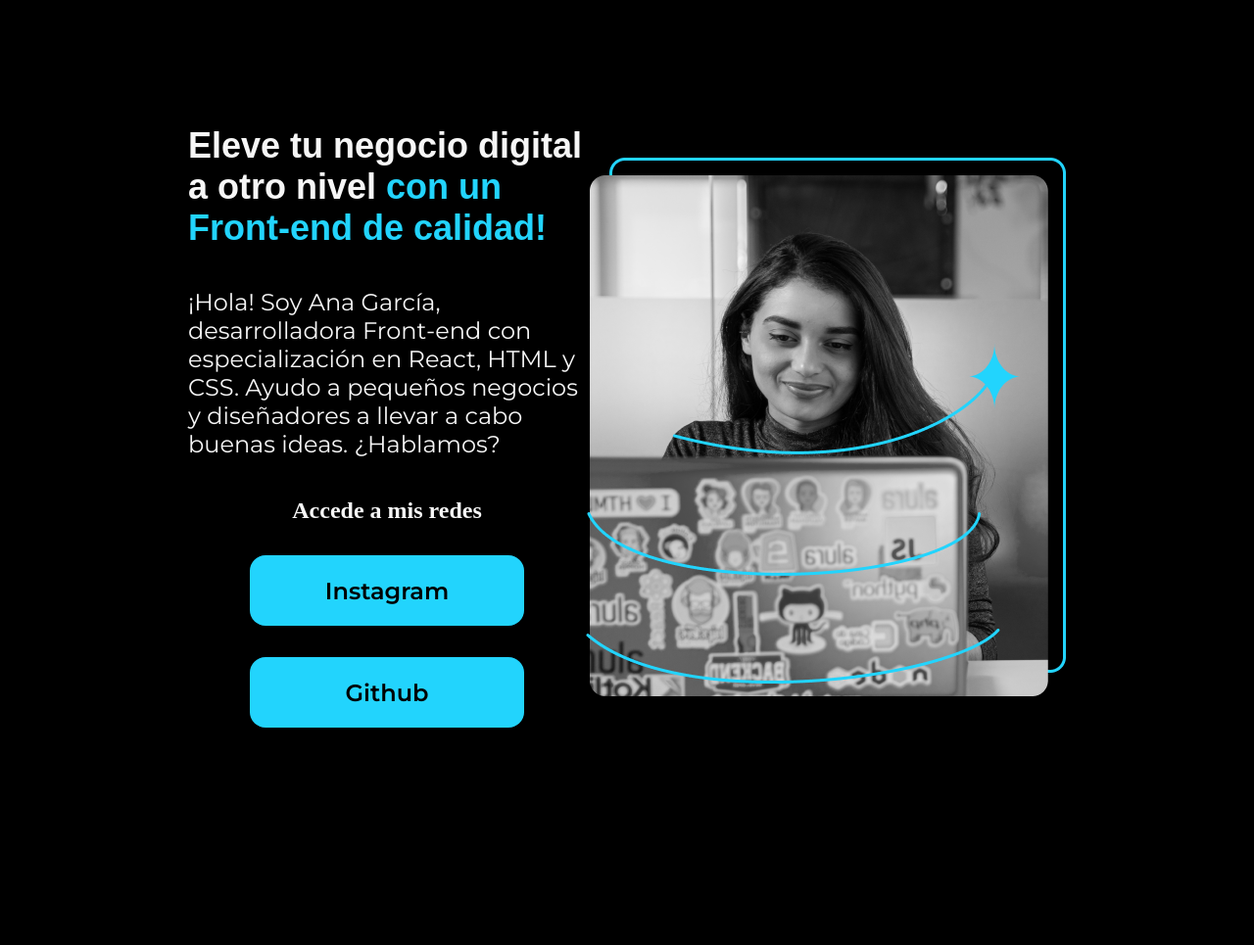
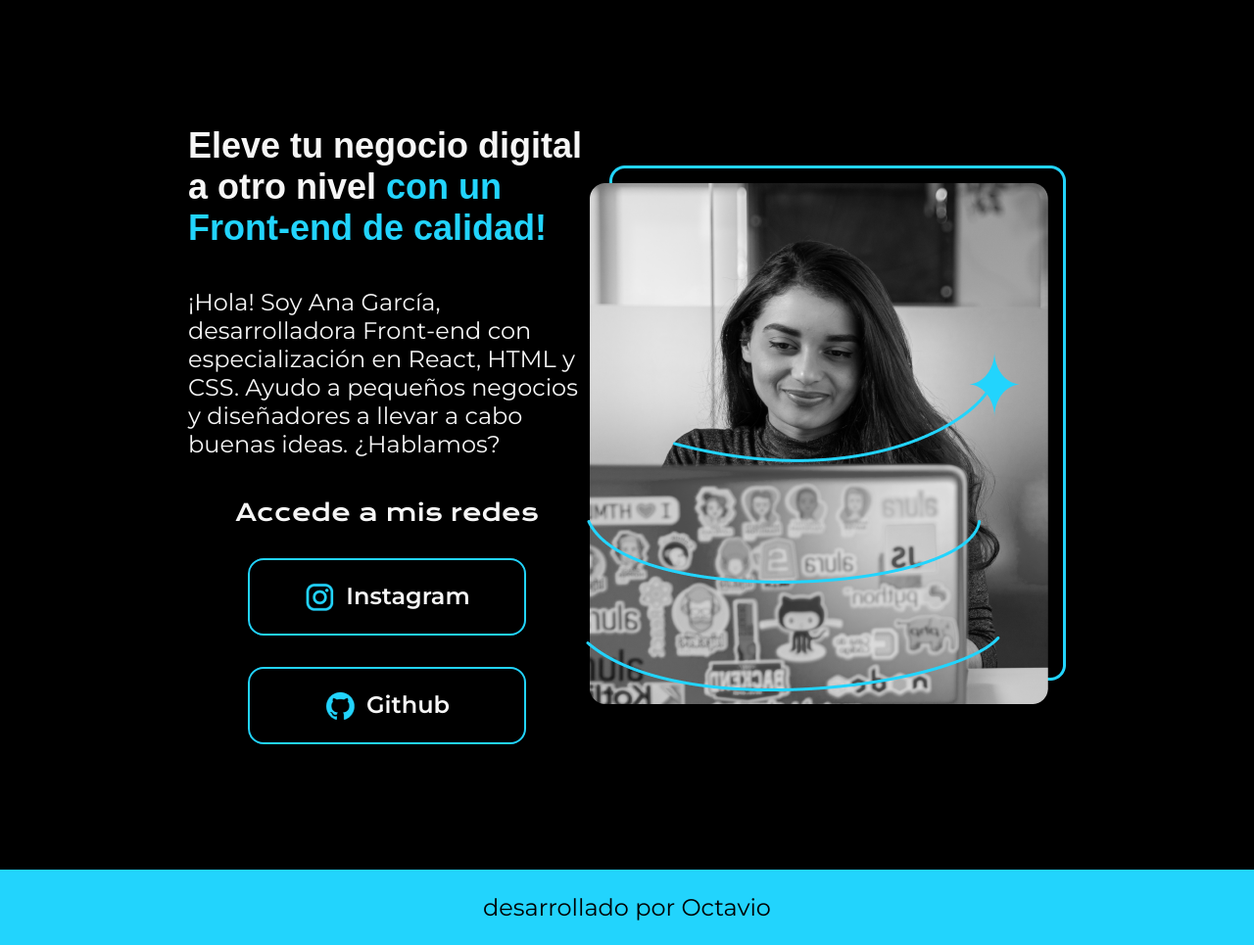
Before and after one commit to OctavioPinoRosas/CursosAlura, a plain HTML site: page Portafolio/index.html in a window 1280 px wide. Shown: the whole page at 98% size. Before the commit the page ends 928 px from the top, so only its background shows below. Drawn offline with nearby package versions, Linux system fonts and the light colour scheme.

Commit message:
Add assets, add footer, and add hover to change bottons

```diff
--- a/Portafolio/index.html
+++ b/Portafolio/index.html
@@ -23,12 +23,18 @@
             </p>
             <div class="presentacion__enlaces">
                 <h2 class="presentacion__enlaces__subtitulo">Accede a mis redes</h2>
-                <a class="presentacion__enlaces__link" href="https://www.instagram.com/">Instagram</a>
-                <a class="presentacion__enlaces__link" href="https://www.github.com/">Github</a>
+                <a class="presentacion__enlaces__link" href="https://www.instagram.com/">
+                    <img src="./assets/instagram.png">
+                    Instagram</a>
+                <a class="presentacion__enlaces__link" href="https://www.github.com/">
+                    <img src="./assets/github.png">
+                    Github</a>
             </div>
         </section>
-        <img src="Imagem.png" alt="Imagen de Ana García trabajando">
+        <img src="./assets/Imagem.png" alt="Imagen de Ana García trabajando">
     </main>
-    <footer></footer>
+    <footer class="footer">
+        <p>desarrollado por Octavio</p>
+    </footer>
 </body>
 </html>
--- a/Portafolio/style.css
+++ b/Portafolio/style.css
@@ -8,7 +8,6 @@
 body {
     background-color: #000000;
     color: #f6f6f6;
-    height: 100vh;
     box-sizing: border-box;
 }
 
@@ -48,9 +47,14 @@ body {
     gap: 32px;
 }
 
+.presentacion__enlaces__subtitulo{
+    font-family: 'krona One', sans-serif;
+    font-family: 24px;
+    font-weight: 400;
+}
+
 .presentacion__enlaces__link{
     width: 280px;
-    background-color: #22D4FD;
     text-align: center;
     padding: 21.5px 0;
     border-radius: 16px;
@@ -58,5 +62,24 @@ body {
     font-size: 24px;
     font-weight: 600;
     text-decoration: none;
+    color: #f6f6f6;
+    border: 2px solid #22D4FD;
+    display: flex;
+    justify-content: center;
+    gap: 10px;
+}
+
+.presentacion__enlaces__link:hover{
+    background-color: #272727;
+    cursor: pointer;
+}
+
+.footer{
+    background-color: #22D4FD;
+    padding: 24px;
     color: #000000;
+    text-align: center;
+    font-family: 'Montserrat', sans-serif;
+    font-size: 24px;
+    font-weight: 400;
 }
```
Also changed, not shown: Portafolio/Imagem.png (deleted), Portafolio/assets/Imagem.png (added), Portafolio/assets/github.png (added), Portafolio/assets/instagram.png (added), Portafolio/assets/linkedin.png (added), Portafolio/assets/twitch.png (added), Portafolio/assets/twitter-novo.png (added), Portafolio/assets/twitter.png (added).
